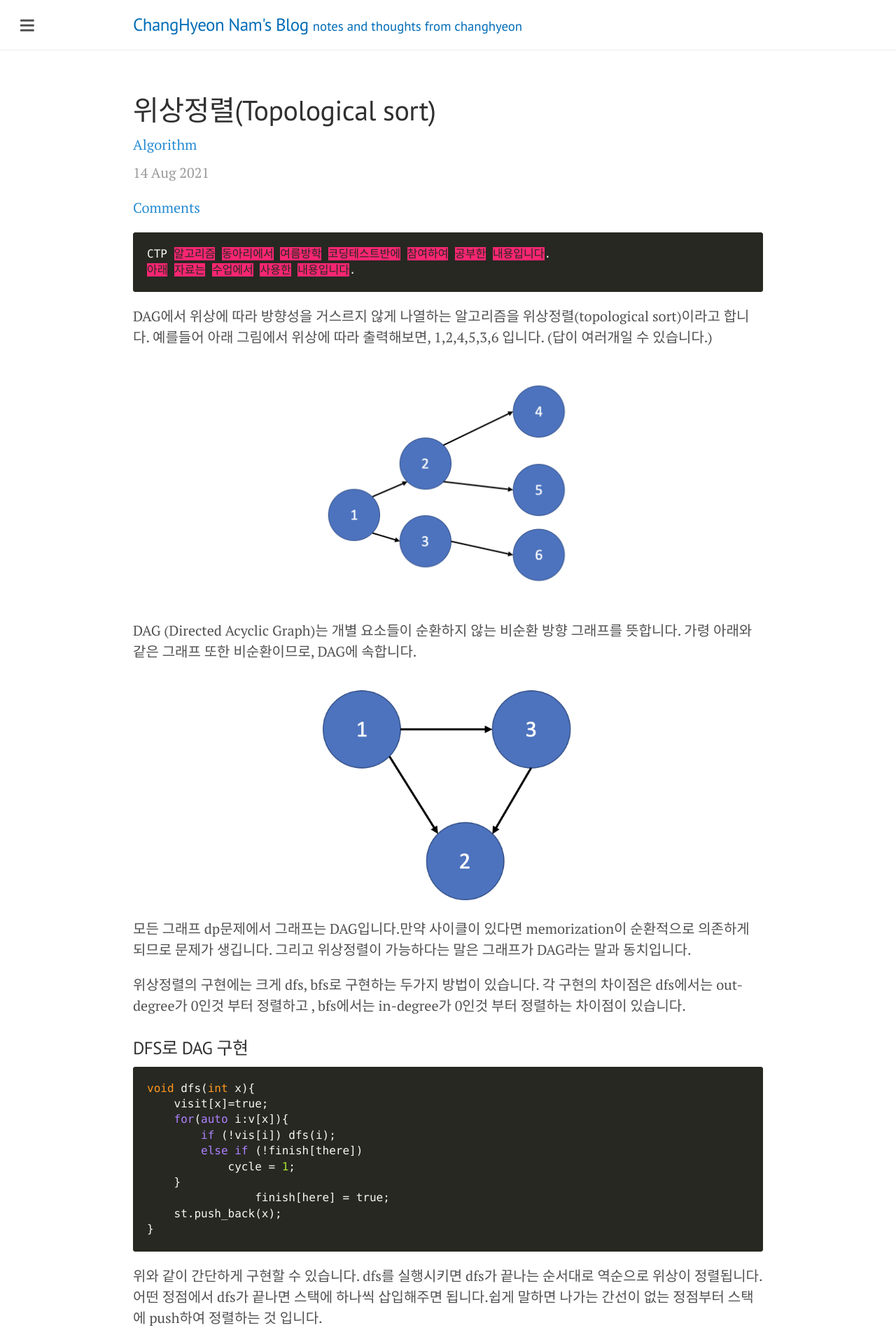
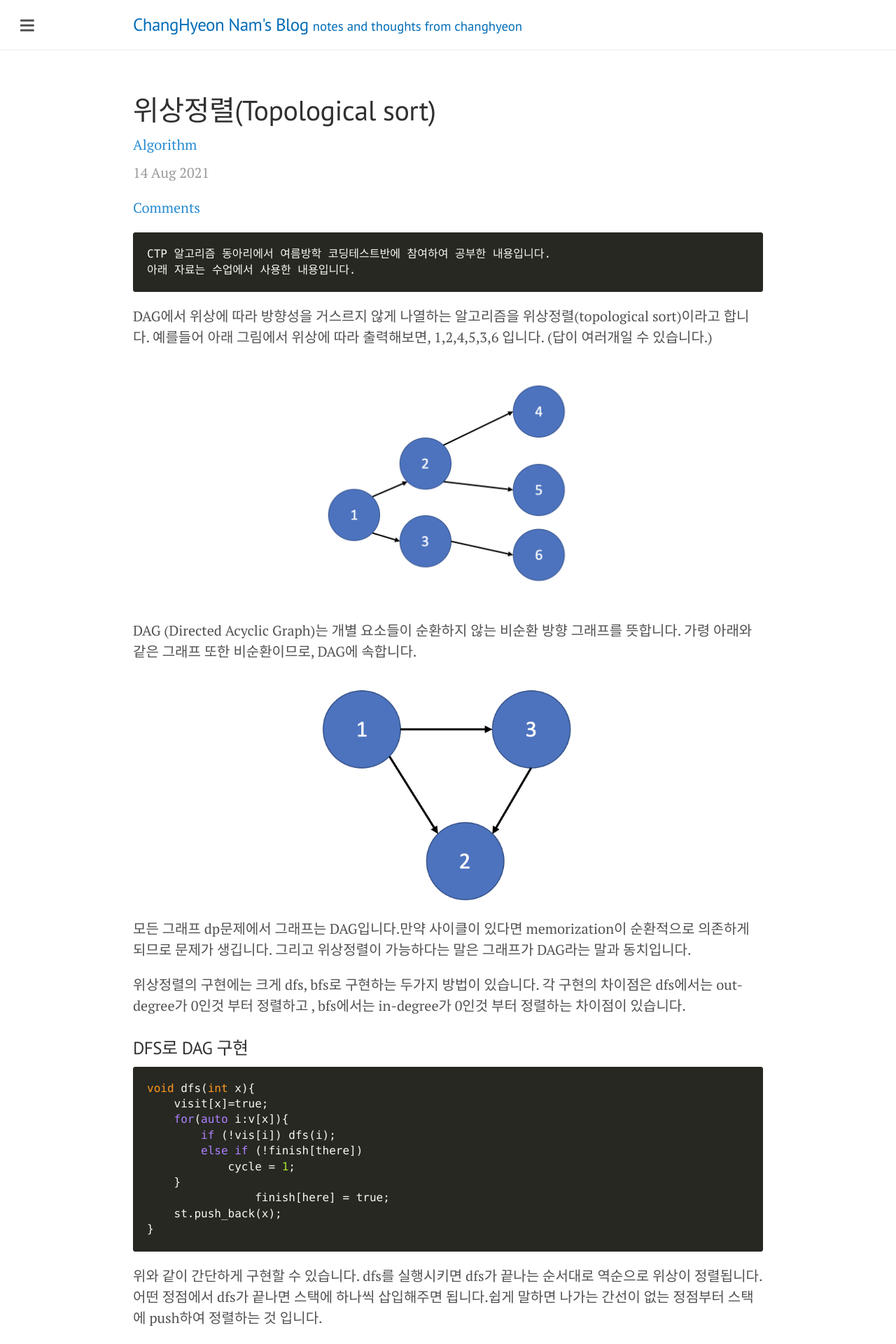
Before and after one commit to changhyeonnam/changhyeonnam.github.io, a Jekyll site: the page built from _posts/2021/2021-08-14-topological_sort.md, in a window 1280 px wide. Shown: the top 1920 px of the page at 70% size. Built offline with Jekyll 4.4.1, drawn with Linux system fonts in a browser that asks for light colours; nearby versions of some CDN libraries; comment, search, counter and statistics services are not loaded.

Commit message:
Update syntax.scss

```diff
--- a/_sass/syntax.scss
+++ b/_sass/syntax.scss
@@ -4,10 +4,10 @@
   color: #f8f8f2;
   background-color: #272822;
 }
-.highlight .err {
-  color: #272822;
-  background-color: #f92672;
-}
+// .highlight .err {
+//   color: #272822;
+//   background-color: #f92672;
+// }
 .highlight .c, .highlight .ch, .highlight .cd, .highlight .cm, .highlight .cpf, .highlight .c1, .highlight .cs {
   color: #75715e;
 }
```
